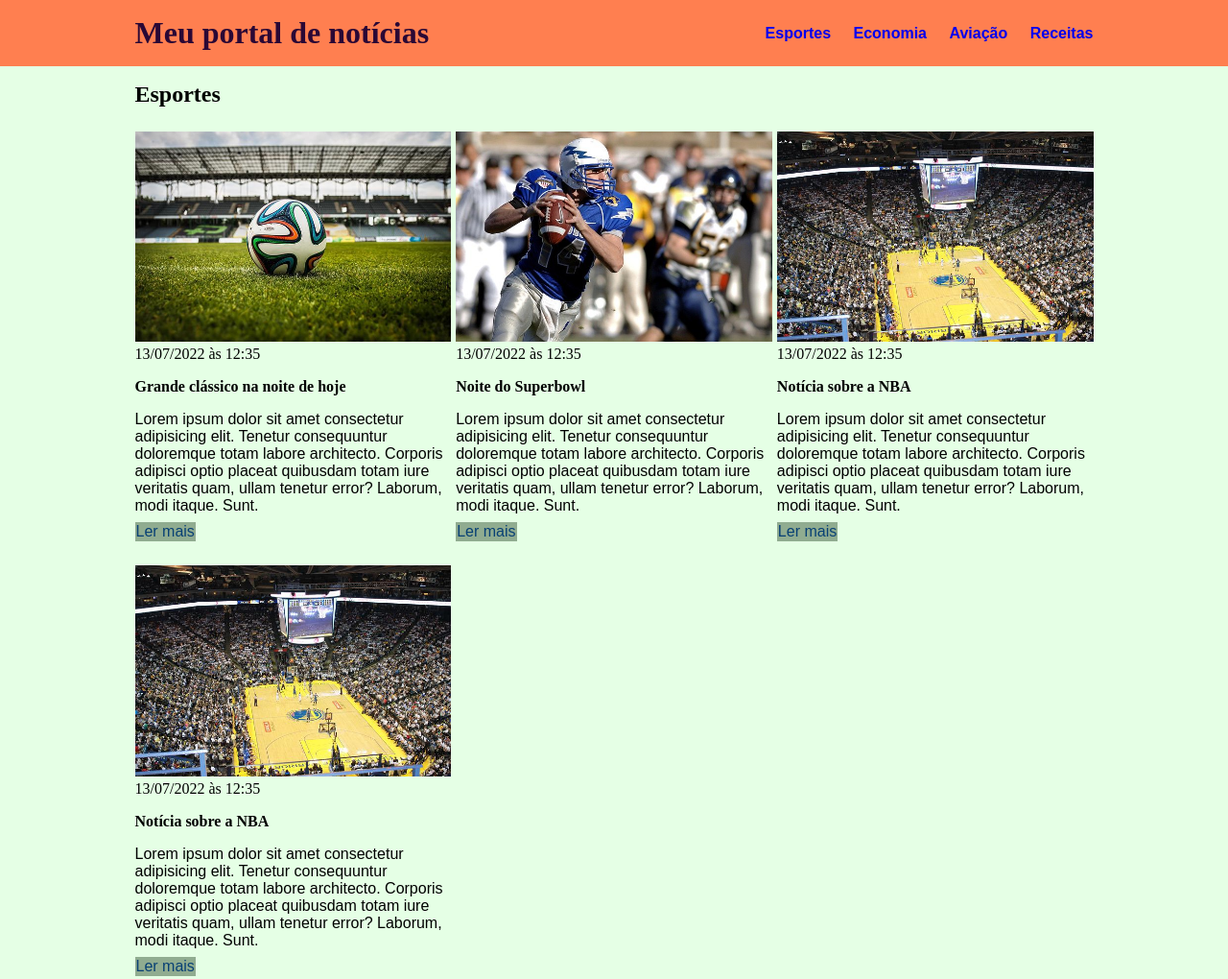
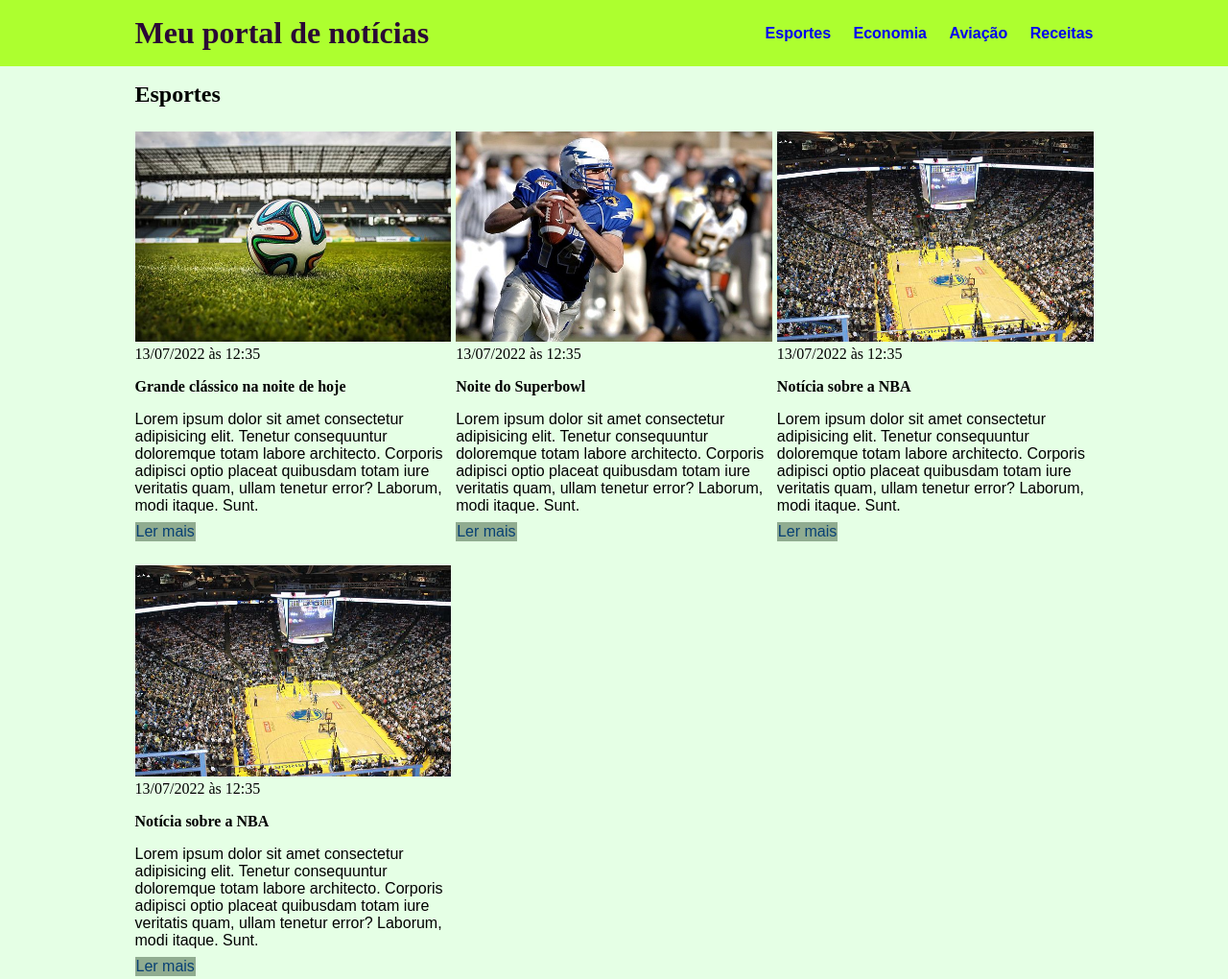
Before and after one commit to passosleandro/noticia88, a plain HTML site: page noticias.html in a window 1280 px wide. Shown: the top 1020 px of the page at 96% size. Drawn offline with Linux system fonts and the light colour scheme.

Commit message:
troca cor menu

```diff
--- a/style.css
+++ b/style.css
@@ -6,7 +6,7 @@
 
 
 body > header {
-    background-color: coral;
+    background-color: greenyellow;
     padding: 16px 0;
     color: #2a0835;
 }
```
